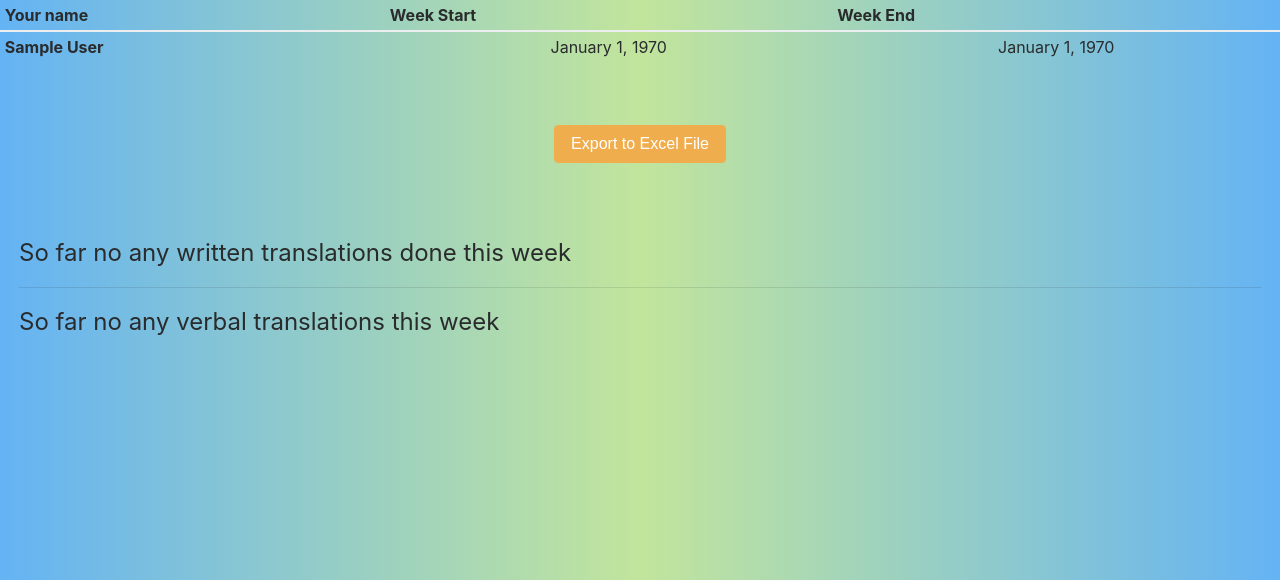
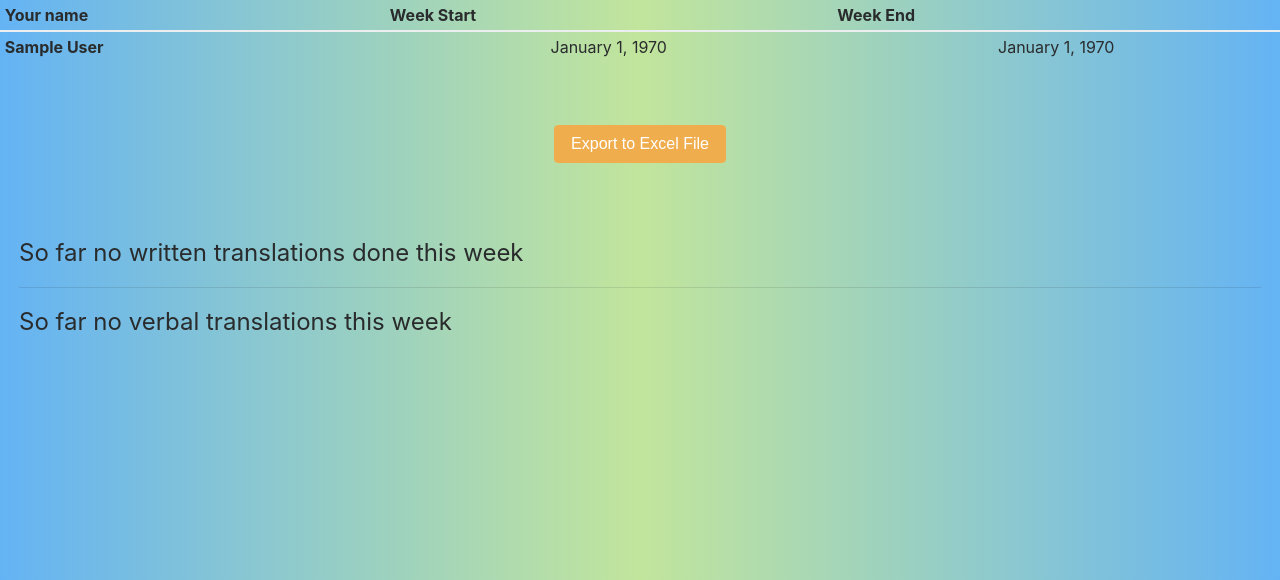
Before and after one commit to AntonDevop/LogOfWork, a PHP site: page /manager.php in a window 1280 px wide. Shown: the part 152-732 px from the top of the page. Run offline with PHP 8.4, Linux system fonts and the light colour scheme; the visitor is signed in with stand-in values (Sample User, id 1); data that the repository does not hold is empty; a stand-in replaces the project's code that opens the database connection; some libraries are stand-ins or nearby versions; some web fonts are replaced.

Commit message:
grammar
Double negation fixed

```diff
--- a/manager.php
+++ b/manager.php
@@ -167,7 +167,7 @@ if ($result->num_rows > 0) {
           </tr>
             </tbody></table>";
 } else {
-    echo "So far no any written translations done this week<hr>";
+    echo "So far no written translations done this week<hr>";
 }
 
 
@@ -222,7 +222,7 @@ if ($result2->num_rows > 0) {
             </tbody></table>";
     echo "</tbody></table>";
 } else {
-    echo "So far no any verbal translations this week";
+    echo "So far no verbal translations this week";
 }
 
 
```
